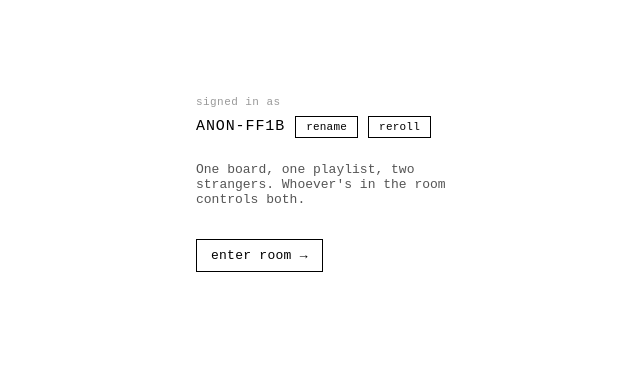
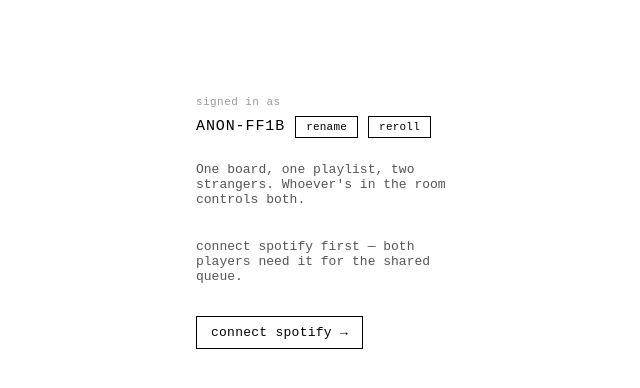
Before and after one commit to sheshang21/musicalchess, a React (Vite) app in the folder frontend/: page / in a window 1280 px wide. Shown: the top 388 px of the page, without its empty margins (258-898 px from the left). Built offline with nearby package versions, Linux system fonts and the light colour scheme.

Commit message:
Add files via upload

```diff
--- a/frontend/src/App.jsx
+++ b/frontend/src/App.jsx
@@ -2,7 +2,10 @@
 import Board from './components/Board.jsx';
 import PlaylistPanel from './components/PlaylistPanel.jsx';
 import Chat from './components/Chat.jsx';
+import Callback from './components/Callback.jsx';
 import { useRoomSocket } from './hooks/useRoomSocket.js';
+import { useLobby } from './hooks/useLobby.js';
+import { getAuthUrl, isSpotifyConnected } from './lib/spotify.js';
 import './styles.css';
 
 // TODO: replace with real auth -- for now, a stable per-browser id plus
@@ -30,8 +33,12 @@
   const [handle, setHandle] = useState(getHandle);
   const [editing, setEditing] = useState(false);
   const [draft, setDraft] = useState(handle);
+  const [spotifyConnected, setSpotifyConnected] = useState(isSpotifyConnected());
   const playerId = getPlayerId();
   const room = useRoomSocket(roomId, playerId);
+  const lobby = useLobby(playerId);
+
+  if (window.location.pathname === '/callback') return <Callback />;
 
   function saveHandle(next) {
     const clean = next.trim().slice(0, 20) || randomHandle();
@@ -72,9 +79,23 @@
         <p className="tagline">
           One board, one playlist, two strangers. Whoever's in the room controls both.
         </p>
-        <button onClick={() => setRoomId(prompt('room id'))}>
-          enter room →
-        </button>
+        {lobby.status === 'waiting' ? (
+          <div className="waiting-row">
+            <p className="waiting-text">looking for an opponent…</p>
+            <button onClick={lobby.cancel}>cancel</button>
+          </div>
+        ) : spotifyConnected ? (
+          <button onClick={() => lobby.findMatch(setRoomId)}>
+            play a stranger →
+          </button>
+        ) : (
+          <div>
+            <p className="tagline">connect spotify first — both players need it for the shared queue.</p>
+            <button onClick={() => (window.location.href = getAuthUrl())}>
+              connect spotify →
+            </button>
+          </div>
+        )}
       </div>
     );
   }
--- a/frontend/src/styles.css
+++ b/frontend/src/styles.css
@@ -95,6 +95,25 @@
   font-size: 15px;
   min-width: 140px;
 }
+.waiting-row {
+  display: flex;
+  align-items: center;
+  gap: 12px;
+}
+.waiting-text {
+  font-size: 13px;
+  color: #555;
+  margin: 0;
+}
+.waiting-text::after {
+  content: '';
+  display: inline-block;
+  width: 6px; height: 6px;
+  margin-left: 6px;
+  background: #000;
+  animation: blink 1s steps(2) infinite;
+}
+@keyframes blink { 50% { opacity: 0; } }
 
 .app-shell {
   container-type: inline-size;
@@ -156,6 +175,12 @@
   border-left: 2px solid #000;
 }
 
+.error-text {
+  font-size: 12px;
+  color: #000;
+  margin: -4px 0 10px;
+}
+
 .add-row {
   display: flex;
   gap: 8px;
```
